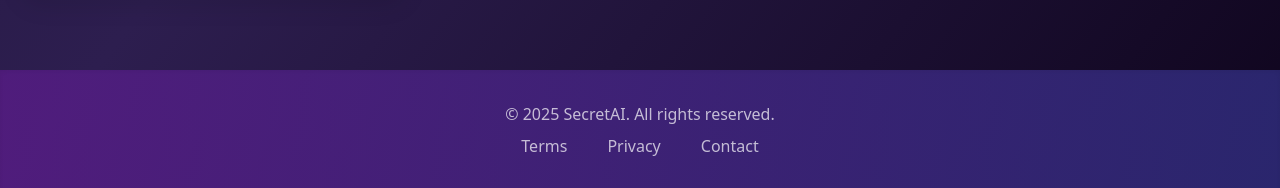
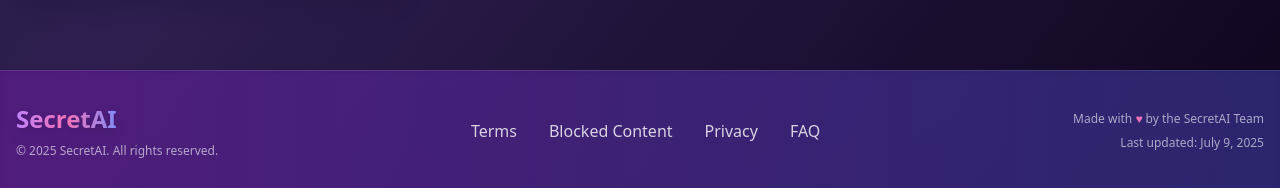
Before and after one commit to WFTaylor28/secret-ai, a React (Vite) app in the folder client/: page / in a window 1280 px wide. Shown: the part 1432-1620 px from the top of the page. Built offline with nearby package versions, Linux system fonts and the light colour scheme.

Commit message:
Remove Contact link from footer navigation

```diff
--- a/client/App.jsx
+++ b/client/App.jsx
@@ -4,6 +4,7 @@ import Home from "./Home";
 import CreateCharacter from "./CreateCharacter";
 import Chat from "./Chat";
 import MyChats from "./MyChats";
+import TermsPage from "./TermsPage";
 
 // Glassmorphism and animation helpers
 const glass = "backdrop-blur-md bg-white/10 border border-white/20 shadow-xl";
@@ -23,11 +24,12 @@ const App = () => {
   const [showPrivacy, setShowPrivacy] = useState(false);
   // Modal states
   const [showTerms, setShowTerms] = useState(false);
+  const [showBlockedContent, setShowBlockedContent] = useState(false);
   const [showProfile, setShowProfile] = useState(false);
   const [showSettings, setShowSettings] = useState(false);
   const [showBilling, setShowBilling] = useState(false);
-  // State for hamburger/vertical dots menu
   const [showMenu, setShowMenu] = useState(false);
+  const [showFAQ, setShowFAQ] = useState(false); // <-- Move this here with other modal states
   // Mock user data
   const [user] = useState({
     id: 1,
@@ -498,7 +500,7 @@ const App = () => {
         </header>
       )}
 
-      {/* Main Content */}
+      {/* Main Content & Routes */}
       <main className={`flex-1 w-full ${window.location.pathname.startsWith('/chat/') ? 'flex justify-center items-center bg-gradient-to-br from-[#1a1333] via-[#2d1e4f] to-[#0f051d] p-0' : 'container mx-auto px-4 py-8'}`}>
         <Routes>
           <Route
@@ -547,6 +549,7 @@ const App = () => {
               onShowChatMemory={handleShowChatMemory}
             />}
           />
+          {/* Removed /terms route, Terms will be a modal instead */}
         </Routes>
       </main>
       {/* My Characters Modal */}
@@ -623,39 +626,83 @@ const App = () => {
         </Modal>
       )}
 
-      {/* Footer */}
-      <footer className="bg-gradient-to-r from-purple-900/80 to-indigo-900/80 py-8 mt-12 shadow-inner animate-fade-in">
-        <div className="container mx-auto px-4 text-center text-white/70 text-base">
-          <p className="mb-2">&copy; 2025 SecretAI. All rights reserved.</p>
-          <div className="mt-2 space-x-6 flex flex-wrap justify-center items-center gap-4">
-            <button
-              className="hover:text-pink-400 transition-colors font-medium"
-              onClick={() => setShowTerms(true)}
-            >
-              Terms
-            </button>
-            {/* Privacy and Contact as buttons for valid JSX */}
+      {/* --- Global Footer --- */}
+      <footer className="w-full bg-gradient-to-r from-purple-900/80 to-indigo-900/80 py-8 mt-12 shadow-inner animate-fade-in border-t border-white/10">
+        <div className="container mx-auto px-4 text-center text-white/80 text-base flex flex-col md:flex-row md:justify-between md:items-center gap-6">
+          {/* Left: Brand & Copyright */}
+          <div className="flex flex-col items-center md:items-start gap-2">
+            <span className="text-2xl font-extrabold bg-gradient-to-r from-purple-400 via-pink-400 to-indigo-400 bg-clip-text text-transparent drop-shadow-lg select-none">SecretAI</span>
+            <span className="text-xs text-white/60">&copy; 2025 SecretAI. All rights reserved.</span>
+          </div>
+          {/* Center: Navigation Links */}
+          <div className="flex flex-wrap justify-center items-center gap-4 md:gap-8">
+            <button className="hover:text-pink-400 transition-colors font-medium" onClick={() => setShowTerms(true)}>Terms</button>
+            <button className="hover:text-pink-400 transition-colors font-medium" onClick={() => setShowBlockedContent(true)}>Blocked Content</button>
             <button className="hover:text-pink-400 transition-colors font-medium" onClick={() => setShowPrivacy(true)}>Privacy</button>
-            <button className="hover:text-pink-400 transition-colors font-medium">Contact</button>
+            <button className="hover:text-pink-400 transition-colors font-medium" onClick={() => setShowFAQ(true)}>FAQ</button>
+          </div>
+          {/* Right: Quick Info */}
+          <div className="flex flex-col items-center md:items-end gap-2 text-xs text-white/60">
+            <span>Made with <span className="text-pink-400">♥</span> by the SecretAI Team</span>
+            <span>Last updated: July 9, 2025</span>
           </div>
         </div>
       </footer>
+
+      {/* Blocked Content Modal */}
+      {showBlockedContent && (
+        <Modal onClose={() => setShowBlockedContent(false)} title="Blocked Content Policy">
+          <div className="max-h-[70vh] overflow-y-auto text-left text-white/90 space-y-4 px-1 md:px-4">
+            <h3 className="text-xl font-bold mb-2">Blocked Content Policy</h3>
+            <p>SecretAI strictly prohibits the following types of content:</p>
+            <ul className="list-disc pl-6 space-y-2 text-white/80">
+              <li>Sexual content involving minors (real or fictional), including any form of child sexual abuse material (CSAM).</li>
+              <li>Non-consensual sexual content, including simulated or implied non-consensual acts.</li>
+              <li>Sexual violence, incest, bestiality, necrophilia, or any other illegal or highly offensive material.</li>
+              <li>Content that promotes hate, violence, or discrimination against individuals or groups based on race, ethnicity, religion, gender, sexual orientation, disability, or any other protected status.</li>
+              <li>Content that encourages or depicts self-harm, suicide, or dangerous activities.</li>
+              <li>Any material that violates applicable laws or regulations.</li>
+            </ul>
+            <span className="text-xs text-white/60 block mt-2">SecretAI reserves the right to remove content and/or ban users who violate these policies.</span>
+            <p className="text-xs text-white/60 mt-4">Last updated: July 9, 2025</p>
+          </div>
+        </Modal>
+      )}
+
       {/* Terms Modal */}
       {showTerms && (
         <Modal onClose={() => setShowTerms(false)} title="Terms of Service">
-          <div className="space-y-4 text-left text-white/90">
-            <p>
-              Welcome to SecretAI. By using this service, you agree to the following terms:
-            </p>
-            <ul className="list-disc pl-6 space-y-2">
-              <li>Any character created or represented as underage will be taken down immediately.</li>
-              <li>Do not create or share illegal, harmful, or offensive content.</li>
-              <li>Respect the privacy and rights of others.</li>
-              <li>We reserve the right to remove any content or account at our discretion.</li>
-            </ul>
+          <div className="max-h-[70vh] overflow-y-auto text-left text-white/90 space-y-4 px-1 md:px-4">
+            <h3 className="text-xl font-bold mb-2">Terms of Service</h3>
+            <p>Welcome to SecretAI! Please read these Terms of Service carefully before using our website and services.</p>
+            <ol className="list-decimal pl-6 space-y-2">
+              <li><strong>Acceptance of Terms:</strong> By accessing or using SecretAI, you agree to be bound by these Terms of Service and our Privacy Policy.</li>
+              <li><strong>Use of Service:</strong> You may use SecretAI to create, chat, and interact with AI characters for personal, non-commercial purposes only.</li>
+              <li><strong>User Content:</strong> You are responsible for any content you create or share. Do not upload or share illegal, harmful, or offensive material.</li>
+              <li><strong>Account Security:</strong> You are responsible for maintaining the confidentiality of your account information.</li>
+              <li><strong>Prohibited Activities:</strong> You may not use SecretAI for any unlawful purpose or to harass, abuse, or harm others.</li>
+              <li><strong>Intellectual Property:</strong> All content and software on SecretAI is owned by us or our licensors. Do not copy, modify, or distribute without permission.</li>
+              <li><strong>Disclaimer:</strong> SecretAI is provided "as is" without warranties of any kind. We do not guarantee accuracy or availability.</li>
+              <li><strong>Limitation of Liability:</strong> We are not liable for any damages arising from your use of SecretAI.</li>
+              <li><strong>Blocked Content Policy:</strong> The following types of content are strictly prohibited on SecretAI:
+                <ul className="list-disc pl-6 mt-2 space-y-1 text-white/80">
+                  <li>Sexual content involving minors (real or fictional), including any form of child sexual abuse material (CSAM).</li>
+                  <li>Non-consensual sexual content, including simulated or implied non-consensual acts.</li>
+                  <li>Sexual violence, incest, bestiality, necrophilia, or any other illegal or highly offensive material.</li>
+                  <li>Content that promotes hate, violence, or discrimination against individuals or groups based on race, ethnicity, religion, gender, sexual orientation, disability, or any other protected status.</li>
+                  <li>Content that encourages or depicts self-harm, suicide, or dangerous activities.</li>
+                  <li>Any material that violates applicable laws or regulations.</li>
+                </ul>
+                <span className="text-xs text-white/60 block mt-2">SecretAI reserves the right to remove content and/or ban users who violate these policies.</span>
+              </li>
+              <li><strong>Changes to Terms:</strong> We may update these Terms at any time. Continued use of SecretAI means you accept the new Terms.</li>
+              <li><strong>Contact:</strong> For questions, contact us at support@secretai.com.</li>
+            </ol>
+            <p className="text-xs text-white/60 mt-4">Last updated: July 9, 2025</p>
           </div>
         </Modal>
       )}
+
 
       {/* Privacy Modal */}
       {showPrivacy && (
@@ -703,6 +750,26 @@ const App = () => {
           </div>
         </Modal>
       )}
+
+      {/* FAQ Modal */}
+      {showFAQ && (
+        <Modal onClose={() => setShowFAQ(false)} title="FAQ">
+          <div className="space-y-6 text-left text-white/90">
+            <div>
+              <h3 className="font-bold mb-1">Are the bot and my chat private?</h3>
+              <p>Yes. Your conversations and created bots are private to your account. We do not share your data or chats with anyone, and your data is never sold or used for advertising.</p>
+            </div>
+            <div>
+              <h3 className="font-bold mb-1">How do we contact you for recommendations and suggestions?</h3>
+              <p>You can email us at <a href="mailto:support@secretai.com" className="text-pink-400 underline">support@secretai.com</a> for any feedback, recommendations, or suggestions. We value your input!</p>
+            </div>
+            <div>
+              <h3 className="font-bold mb-1">How do I cancel my subscription?</h3>
+              <p>Go to <b>Account &gt; Billing &gt; Cancel Subscription</b> in the menu. Then follow the prompts to confirm your cancellation.</p>
+            </div>
+          </div>
+        </Modal>
+      )}
     </div>
   );
 }
@@ -739,7 +806,7 @@ function ChatPage({ user, getChatSession, handleSendMessage, inputMessage, setIn
     <div className="w-full h-[80vh] md:h-[85vh] flex items-center justify-center relative">
       <div className="w-full max-w-3xl h-full flex flex-col bg-gradient-to-br from-[#2d1e4f] to-[#1a1333] rounded-3xl shadow-2xl border border-white/10 p-0 md:p-4 relative">
         <button
-          className="absolute top-4 right-4 z-20 px-3 py-1 rounded bg-pink-700 hover:bg-pink-800 text-white text-xs font-semibold shadow"
+          className="absolute top-4 right-4 z-20 px-3 py-1 rounded bg-pink-700 hover:bg-pink-800 text-white text-xs font-semibold"
           onClick={() => onShowChatMemory(character.id)}
         >
           Chat Memory
```
